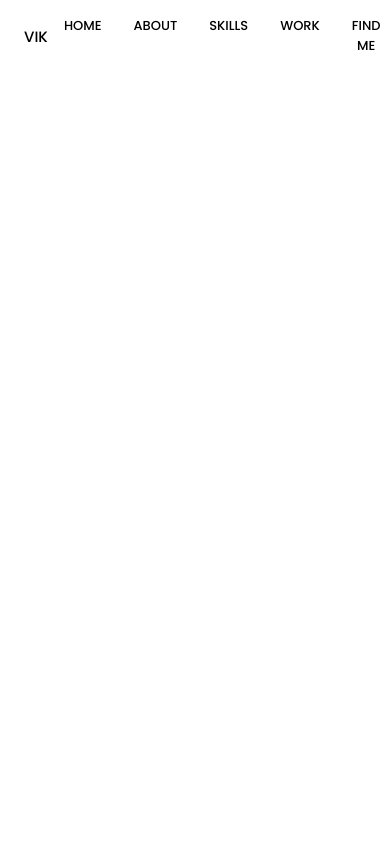
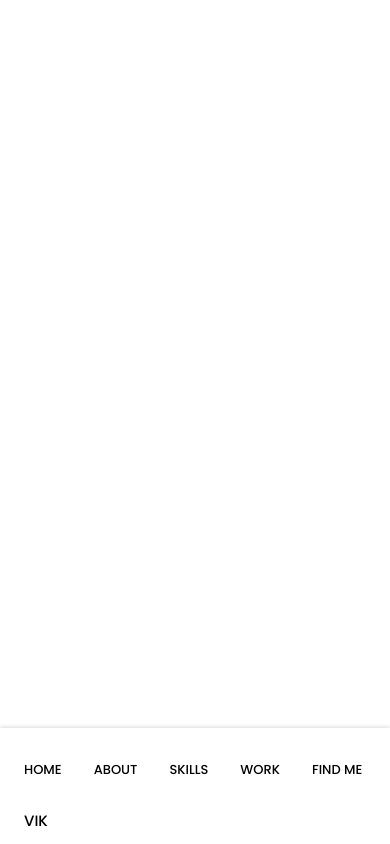
Before and after one commit to vikdts/fantastic-octo-guacamole, a React (Create React App) app in the folder resume/: page / in a window 390 px wide. Built offline with nearby package versions, Linux system fonts and the light colour scheme; the HTML template or start-up script is replaced by a standard one.

Commit message:
style for medium device

```diff
--- a/resume/src/components/header/header.css
+++ b/resume/src/components/header/header.css
@@ -45,3 +45,29 @@
 .nav__link:hover {
     color: var(--title-color-dark);
 }
+
+@media screen and (max-width: 768px) {
+    .header {
+        top: initial;
+        bottom: 0;
+    }
+    .nav {
+        height: var(--header-height);
+    }
+
+    .nav__menu {
+        position: fixed;
+        bottom: 0;
+        left: 0;
+        width: 100%;
+        background-color: var(--body-color);
+        padding: 2rem 1.5rem 4rem;
+        box-shadow: 0 -1px 4px rgba(0, 0, 0, 0.15);
+        transition: .3s;
+    }
+
+    .nav__close,
+    .nav__toggle {
+        display: block;
+    }
+}
```
